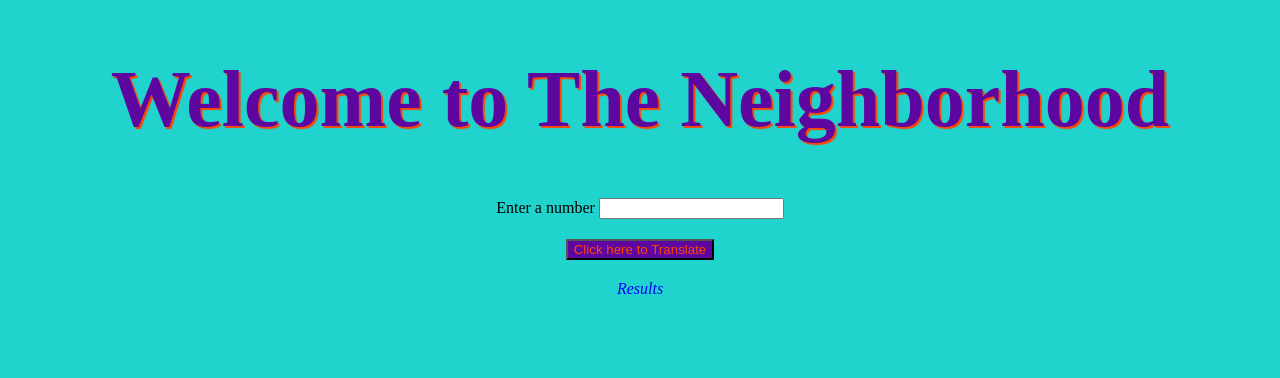
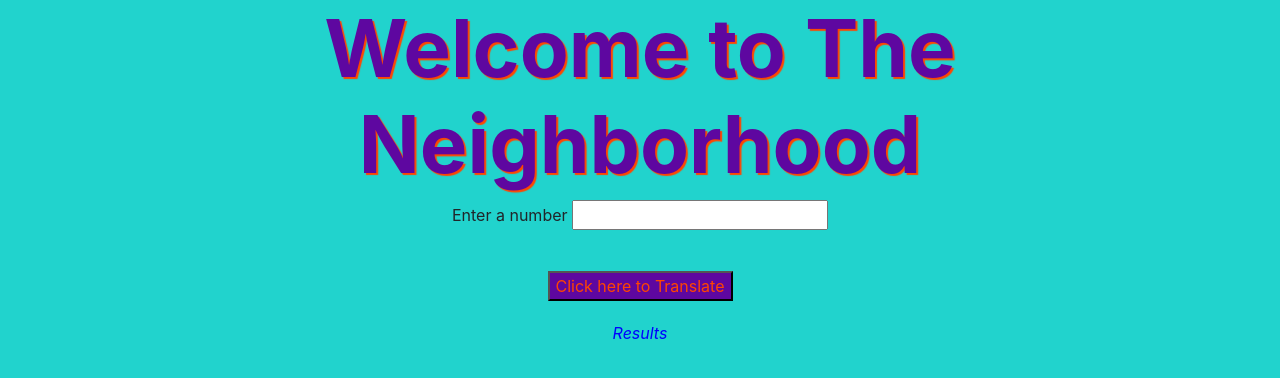
Before and after one commit to BriChavez/test3, a plain HTML site: page index.html in a window 1280 px wide. Drawn offline with nearby package versions, Linux system fonts and the light colour scheme.

Commit message:
relink style sheet and clean up code

```diff
--- a/css/styles.css
+++ b/css/styles.css
@@ -1,6 +1,5 @@
 body {
   background-color: rgb(33, 211, 205);
-  color;
   text-align: center;
 }
 
--- a/index.html
+++ b/index.html
@@ -1,9 +1,9 @@
 <!DOCTYPE html>
 <html lang="en-US">
   <head>
-    <link href="stylesheet" href="css/bootstrap.css" type="text/css">
+    <link href="css/bootstrap.css" rel="stylesheet" type="text/css">
     <link href="css/styles.css" rel="stylesheet" type="text/css">
-    <script src="js/jquery.js"></script>
+    <script src="js/jquery-3.6.0.js"></script>
     <script src="js/scripts.js"></script>
     <title>Neighborhood</title>
   </head>
--- a/js/scripts.js
+++ b/js/scripts.js
@@ -1,12 +1,10 @@
 $(document).ready(function() {
-
   $("#userInput").submit(function(event) {
     event.preventDefault();
     const output = $("#input").val();
     $("#output").text(translator(output));
   });
 })
-
 function translator(number) {
   const numArray = [];
   for (let index = 0; index <= number; index ++) {
```
Also changed, not shown: 1 other file.
